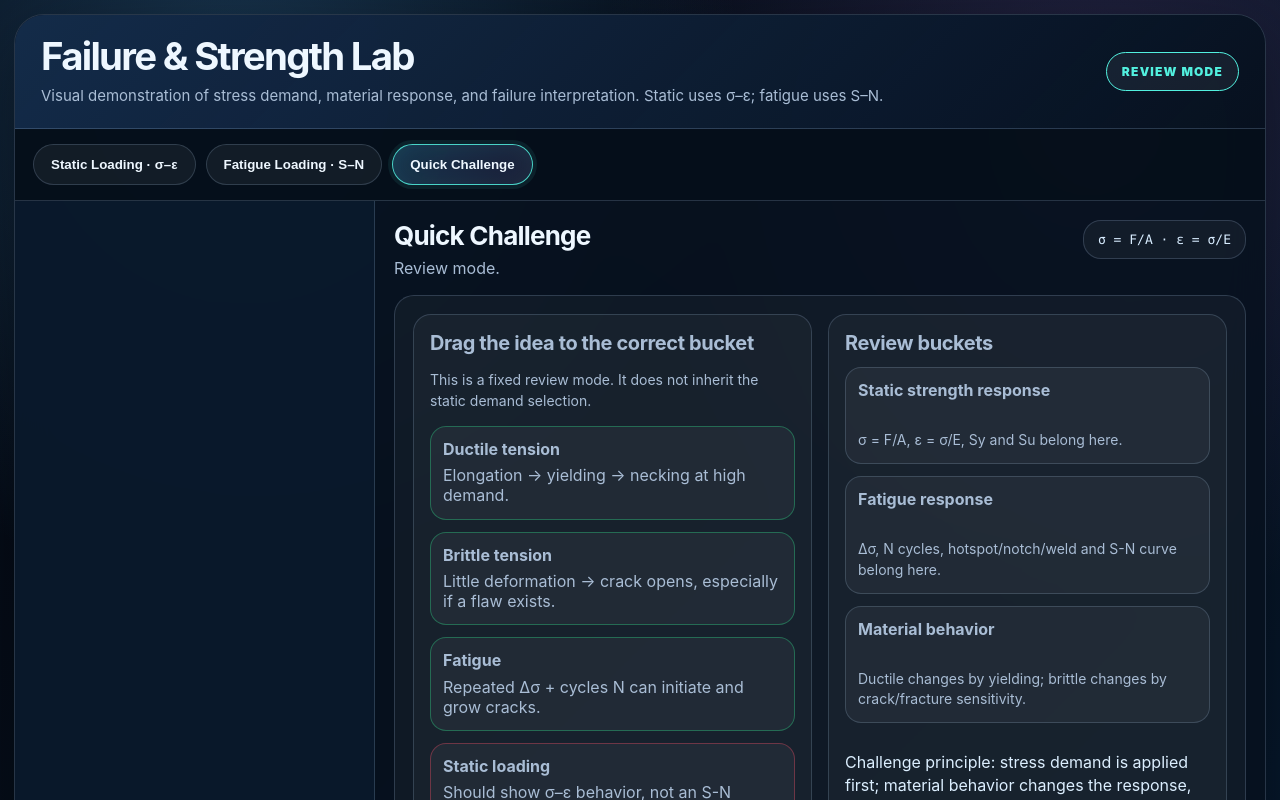
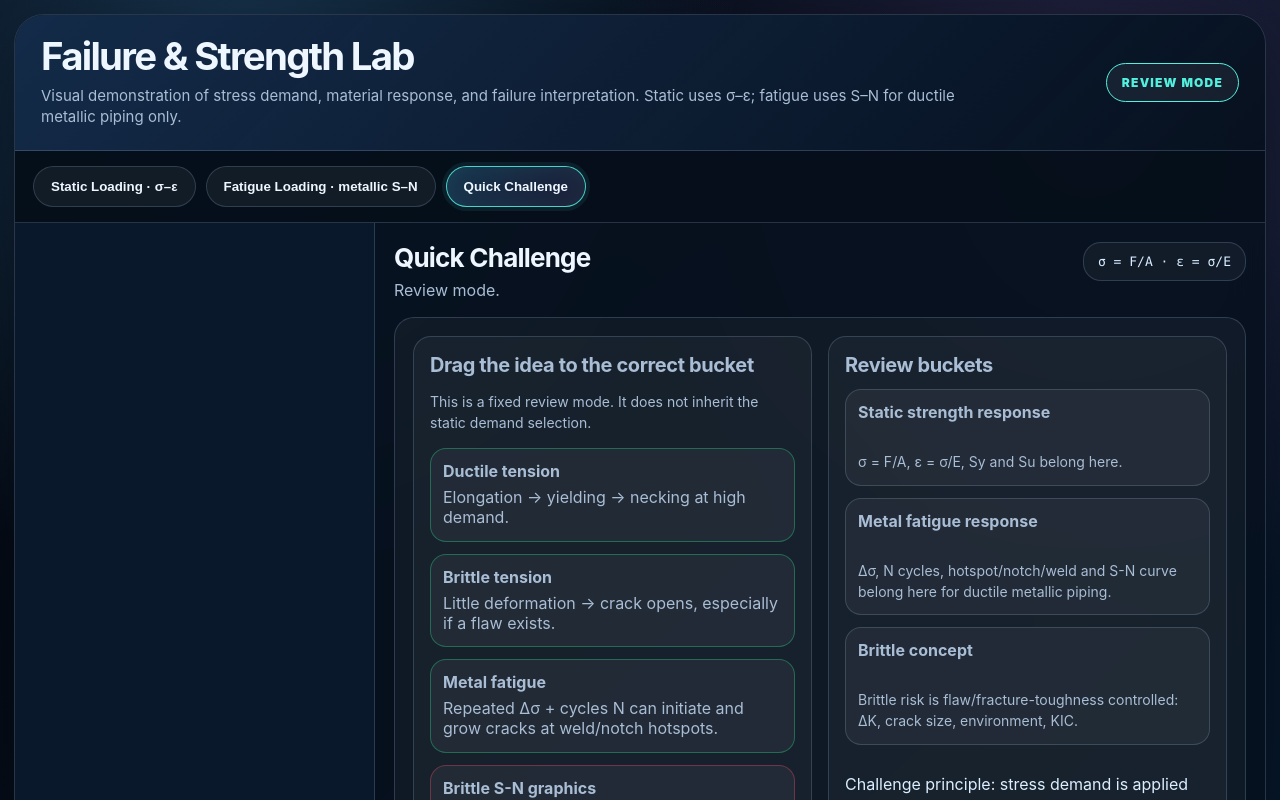
Before and after one commit to reallaksh19/PipingStressIllustration, a React (Vite) app in the folder failure-strength-lab-v3/: page / in a window 1280 px wide. Both pictures are taken after a click on the button "Quick Challenge". Shown: the top 800 px of the page. Built offline with nearby package versions, Linux system fonts and the light colour scheme.

Commit message:
Make brittle fatigue concept text-only

```diff
--- a/failure-strength-lab-v3/src/main.tsx
+++ b/failure-strength-lab-v3/src/main.tsx
@@ -30,12 +30,12 @@ function App() {
 
   return <div className="app">
     <header>
-      <div><h1>Failure & Strength Lab</h1><p className="subtitle">Visual demonstration of stress demand, material response, and failure interpretation. Static uses σ–ε; fatigue uses S–N.</p></div>
+      <div><h1>Failure & Strength Lab</h1><p className="subtitle">Visual demonstration of stress demand, material response, and failure interpretation. Static uses σ–ε; fatigue uses S–N for ductile metallic piping only.</p></div>
       <div className="pill" style={{ color: status.color }}>{status.badge}</div>
     </header>
 
     <nav className="tabs">
-      {(['static', 'fatigue', 'challenge'] as const).map(mode => <button key={mode} className={`tab ${state.mode === mode ? 'active' : ''}`} onClick={() => update({ mode })}>{mode === 'static' ? 'Static Loading · σ–ε' : mode === 'fatigue' ? 'Fatigue Loading · S–N' : 'Quick Challenge'}</button>)}
+      {(['static', 'fatigue', 'challenge'] as const).map(mode => <button key={mode} className={`tab ${state.mode === mode ? 'active' : ''}`} onClick={() => update({ mode })}>{mode === 'static' ? 'Static Loading · σ–ε' : mode === 'fatigue' ? 'Fatigue Loading · metallic S–N' : 'Quick Challenge'}</button>)}
     </nav>
 
     <div className="content">
@@ -48,23 +48,24 @@ function App() {
           {state.material === 'brittle' && state.staticDemand === 'tension' && <ControlBlock title="Flaw"><label className="toggle"><input type="checkbox" checked={state.flawEnabled} onChange={e => update({ flawEnabled: e.target.checked })}/> Show notch / crack flaw</label></ControlBlock>}
         </>}
         {state.mode === 'fatigue' && <>
-          <ControlBlock title="Material response" tag="fatigue"><Segment active={state.material} options={['ductile', 'brittle']} onPick={v => update({ material: v as any })}/></ControlBlock>
+          <ControlBlock title="Scope" tag="metallic"><p className="copy">Fatigue graphics and S-N slider are shown only for ductile metallic piping. No brittle-material fatigue slider or brittle graphics are used.</p></ControlBlock>
           <ControlBlock title="Stress range Δσ" tag={`${state.fatigueStressRange}%`}><Range value={state.fatigueStressRange} min={10} max={95} onChange={v => update({ fatigueStressRange: v })} left="low" right="high" /></ControlBlock>
           <ControlBlock title="Cycles N" tag={cycleLabel(state.fatigueCyclesSlider)}><Range value={state.fatigueCyclesSlider} min={0} max={100} onChange={v => update({ fatigueCyclesSlider: v })} left="10²" mid="log scale" right="10⁷" /></ControlBlock>
           <ControlBlock title="Hotspot"><label className="toggle"><input type="checkbox" checked={state.notchEnabled} onChange={e => update({ notchEnabled: e.target.checked })}/> Show weld/notch hotspot</label></ControlBlock>
+          <ControlBlock title="Brittle concept only" tag="text"><p className="copy">Brittle materials are treated as flaw/fracture-toughness controlled: existing crack size, stress intensity range ΔK, environment, and KIC govern risk. This is concept-only here; no brittle S-N graphics.</p></ControlBlock>
         </>}
       </aside>
 
       <main>
         <section className="title-row">
-          <div><h2>{state.mode === 'static' ? 'Static Loading' : state.mode === 'fatigue' ? 'Fatigue Loading' : 'Quick Challenge'}</h2><p>{state.mode === 'static' ? 'Side view, local/cross-section, and stress–strain curve update together.' : state.mode === 'fatigue' ? `S-N curve uses log10(N) = ${logCycles(state.fatigueCyclesSlider).toFixed(2)}.` : 'Review mode.'}</p></div>
-          <div className="chip">{state.mode === 'fatigue' ? 'Δσ + N · S-N curve' : 'σ = F/A · ε = σ/E'}</div>
+          <div><h2>{state.mode === 'static' ? 'Static Loading' : state.mode === 'fatigue' ? 'Fatigue Loading' : 'Quick Challenge'}</h2><p>{state.mode === 'static' ? 'Side view, local/cross-section, and stress–strain curve update together.' : state.mode === 'fatigue' ? `Ductile metallic S-N view: log10(N) = ${logCycles(state.fatigueCyclesSlider).toFixed(2)}.` : 'Review mode.'}</p></div>
+          <div className="chip">{state.mode === 'fatigue' ? 'ductile metal · Δσ + N · S-N curve' : 'σ = F/A · ε = σ/E'}</div>
         </section>
 
         {state.mode !== 'challenge' && <section className="grid">
-          <Panel title="Side view" tag={state.mode === 'static' ? state.staticDemand : 'cyclic Δσ'}><SideViewSvg state={state} status={status}/></Panel>
-          <Panel title="Local / cross-section" tag={state.mode === 'fatigue' ? 'hotspot' : state.staticDemand === 'tension' ? 'axial pull' : 'inward compression'}><LocalViewSvg state={state} status={status}/></Panel>
-          <Panel title={state.mode === 'fatigue' ? 'S-N curve' : 'Stress–strain curve'} tag={state.material}>{state.mode === 'fatigue' ? <SNCurve state={state} status={status}/> : <StressStrainCurve state={state} status={status}/>}</Panel>
+          <Panel title="Side view" tag={state.mode === 'static' ? state.staticDemand : 'ductile metal fatigue'}><SideViewSvg state={state} status={status}/></Panel>
+          <Panel title="Local / cross-section" tag={state.mode === 'fatigue' ? 'weld toe crack' : state.staticDemand === 'tension' ? 'axial pull' : 'inward compression'}><LocalViewSvg state={state} status={status}/></Panel>
+          <Panel title={state.mode === 'fatigue' ? 'S-N curve' : 'Stress–strain curve'} tag={state.mode === 'fatigue' ? 'ductile metal' : state.material}>{state.mode === 'fatigue' ? <SNCurve state={state} status={status}/> : <StressStrainCurve state={state} status={status}/>}</Panel>
           <Panel title="Failure interpretation" tag="conceptual"><Interpretation state={state} status={status}/></Panel>
         </section>}
 
@@ -74,18 +75,18 @@ function App() {
             <p className="copy">This is a fixed review mode. It does not inherit the static demand selection.</p>
             <div className="card correct"><strong>Ductile tension</strong><span>Elongation → yielding → necking at high demand.</span></div>
             <div className="card correct"><strong>Brittle tension</strong><span>Little deformation → crack opens, especially if a flaw exists.</span></div>
-            <div className="card correct"><strong>Fatigue</strong><span>Repeated Δσ + cycles N can initiate and grow cracks.</span></div>
-            <div className="card wrong"><strong>Static loading</strong><span>Should show σ–ε behavior, not an S-N curve.</span></div>
+            <div className="card correct"><strong>Metal fatigue</strong><span>Repeated Δσ + cycles N can initiate and grow cracks at weld/notch hotspots.</span></div>
+            <div className="card wrong"><strong>Brittle S-N graphics</strong><span>Do not show as normal pipe fatigue here; keep as fracture-mechanics concept text.</span></div>
           </div>
           <div className="zone">
             <h3 className="result-title">Review buckets</h3>
             <div className="bucket"><b>Static strength response</b><br/><span className="copy">σ = F/A, ε = σ/E, Sy and Su belong here.</span></div>
-            <div className="bucket"><b>Fatigue response</b><br/><span className="copy">Δσ, N cycles, hotspot/notch/weld and S-N curve belong here.</span></div>
-            <div className="bucket"><b>Material behavior</b><br/><span className="copy">Ductile changes by yielding; brittle changes by crack/fracture sensitivity.</span></div>
+            <div className="bucket"><b>Metal fatigue response</b><br/><span className="copy">Δσ, N cycles, hotspot/notch/weld and S-N curve belong here for ductile metallic piping.</span></div>
+            <div className="bucket"><b>Brittle concept</b><br/><span className="copy">Brittle risk is flaw/fracture-toughness controlled: ΔK, crack size, environment, KIC.</span></div>
             <p className="fb">Challenge principle: stress demand is applied first; material behavior changes the response, not the applied stress itself.</p>
           </div>
         </section>}
-        <section className="tech"><div className="tech-label">Technical bar</div><div className="tech-text">{state.mode === 'fatigue' ? `Fatigue: Δσ = stress range, N ≈ ${cycleLabel(state.fatigueCyclesSlider)} cycles. S-N uses log-cycle mapping.` : 'Static: σ = F/A and ε = σ/E in elastic range. Sy marks ductile yield onset; Su is maximum engineering stress before final rupture zone.'}</div></section>
+        <section className="tech"><div className="tech-label">Technical bar</div><div className="tech-text">{state.mode === 'fatigue' ? `Metal fatigue view only: Δσ = stress range, N ≈ ${cycleLabel(state.fatigueCyclesSlider)} cycles. Brittle behavior is text-only as flaw/ΔK/KIC concept, not an S-N graphic.` : 'Static: σ = F/A and ε = σ/E in elastic range. Sy marks ductile yield onset; Su is maximum engineering stress before final rupture zone.'}</div></section>
       </main>
     </div>
   </div>;
```
